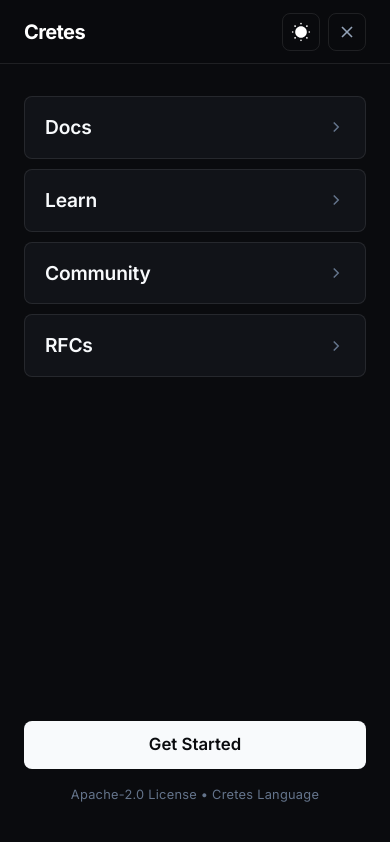
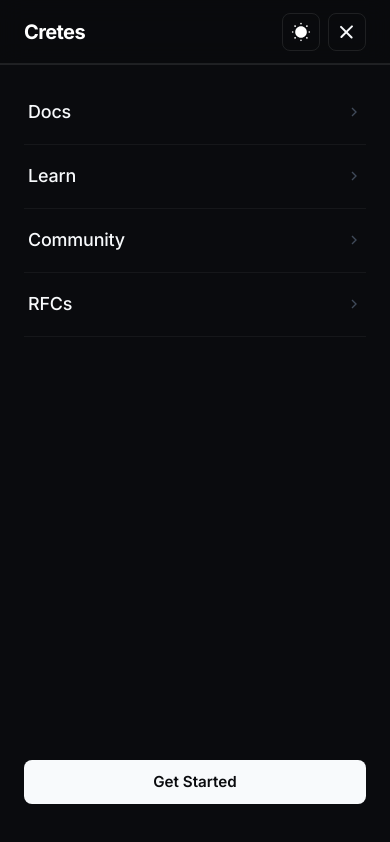
Before and after one commit to Cretes-lang/website, a website: page index.html in a window 390 px wide. Both pictures are taken after a click on the button 347 px from the left and 31 px from the top of the page. Drawn offline with Linux system fonts and the light colour scheme.

Commit message:
Refactor mobile menu to corporate minimalist style and remove footer license text

```diff
--- a/css/main.css
+++ b/css/main.css
@@ -233,109 +233,130 @@ button {
   transform: translateY(-1px);
 }
 
-/* Mobile Toggle Button */
-.mobile-btn {
+/* Minimalist Animated Corporate Hamburger Button */
+.mobile-toggle-btn {
   display: none;
+  width: 38px;
+  height: 38px;
+  border: 1px solid var(--border-color);
+  border-radius: var(--radius-md);
+  background: transparent;
+  flex-direction: column;
+  align-items: center;
+  justify-content: center;
+  gap: 5px;
+  cursor: pointer;
+  padding: 0;
+  transition: border-color var(--trans-fast), background var(--trans-fast);
+}
+
+.mobile-toggle-btn:hover {
+  border-color: var(--border-hover);
+  background: var(--bg-header-hover);
+}
+
+.mobile-toggle-btn .line {
+  display: block;
+  width: 17px;
+  height: 1.5px;
+  background-color: var(--text-primary);
+  border-radius: 2px;
+  transition: transform 0.22s cubic-bezier(0.16, 1, 0.3, 1), background-color var(--trans-fast);
+  transform-origin: center;
+}
+
+/* Morph to crisp X when menu is active */
+.mobile-toggle-btn.is-active .line-top {
+  transform: translateY(3.25px) rotate(45deg);
+}
+
+.mobile-toggle-btn.is-active .line-bottom {
+  transform: translateY(-3.25px) rotate(-45deg);
 }
 
 /* ==========================================================================
-   Full-Width Professional Mobile Menu
+   Full-Width Minimalist Corporate Mobile Menu
    ========================================================================== */
-.mobile-drawer {
+.mobile-menu-overlay {
   position: fixed;
-  inset: 0;
+  top: var(--nav-height);
+  left: 0;
+  right: 0;
+  bottom: 0;
   width: 100vw;
-  height: 100vh;
-  height: 100dvh;
+  height: calc(100vh - var(--nav-height));
+  height: calc(100dvh - var(--nav-height));
   background: var(--bg-base);
-  backdrop-filter: blur(24px);
-  -webkit-backdrop-filter: blur(24px);
-  z-index: 2000;
+  border-top: 1px solid var(--border-color);
+  z-index: 999;
+  opacity: 0;
+  visibility: hidden;
+  transform: translateY(-6px);
+  transition: opacity 0.2s cubic-bezier(0.16, 1, 0.3, 1),
+              transform 0.2s cubic-bezier(0.16, 1, 0.3, 1),
+              visibility 0.2s cubic-bezier(0.16, 1, 0.3, 1);
+  overflow-y: auto;
   display: flex;
   flex-direction: column;
-  opacity: 0;
-  visibility: hidden;
-  transform: translateY(-8px);
-  transition: opacity 0.22s cubic-bezier(0.16, 1, 0.3, 1),
-              transform 0.22s cubic-bezier(0.16, 1, 0.3, 1),
-              visibility 0.22s cubic-bezier(0.16, 1, 0.3, 1);
-  overflow-y: auto;
 }
 
-.mobile-drawer.open {
+.mobile-menu-overlay.is-open {
   opacity: 1;
   visibility: visible;
   transform: translateY(0);
 }
 
-.mobile-drawer-header {
-  height: var(--nav-height);
-  padding: 0 24px;
+.mobile-menu-inner {
+  max-width: 640px;
+  width: 100%;
+  margin: 0 auto;
+  padding: 16px 24px 40px;
+  display: flex;
+  flex-direction: column;
+  justify-content: space-between;
+  flex-grow: 1;
+}
+
+.mobile-menu-nav {
+  list-style: none;
+  width: 100%;
+}
+
+.mobile-menu-item {
+  border-bottom: 1px solid var(--border-subtle);
+}
+
+.mobile-menu-link {
   display: flex;
   align-items: center;
   justify-content: space-between;
-  border-bottom: 1px solid var(--border-color);
-  flex-shrink: 0;
-  background: var(--bg-header);
+  padding: 18px 4px;
+  font-size: 1.12rem;
+  font-weight: 500;
+  letter-spacing: -0.01em;
+  color: var(--text-primary);
+  transition: color var(--trans-fast), transform var(--trans-fast);
 }
 
-.mobile-drawer-body {
-  flex: 1;
-  display: flex;
-  flex-direction: column;
-  justify-content: space-between;
-  padding: 32px 24px 40px;
-  max-width: 600px;
-  width: 100%;
-  margin: 0 auto;
+.mobile-menu-link .link-arrow {
+  color: var(--text-muted);
+  opacity: 0.6;
+  transition: transform var(--trans-fast), color var(--trans-fast), opacity var(--trans-fast);
 }
 
-.mobile-nav-list {
-  list-style: none;
-  display: flex;
-  flex-direction: column;
-  gap: 10px;
-  width: 100%;
-}
-
-.mobile-nav-item {
-  width: 100%;
-}
-
-.mobile-nav-link {
-  display: flex;
-  align-items: center;
-  justify-content: space-between;
-  padding: 16px 20px;
-  font-size: 1.2rem;
-  font-weight: 600;
-  letter-spacing: -0.01em;
-  color: var(--text-primary);
-  border-radius: var(--radius-md);
-  border: 1px solid var(--border-color);
-  background: var(--bg-dropdown);
-  transition: all var(--trans-fast);
-}
-
-.mobile-nav-link svg {
-  color: var(--text-muted);
-  transition: transform var(--trans-fast), color var(--trans-fast);
-}
-
-.mobile-nav-link:hover,
-.mobile-nav-link:active {
-  background: var(--bg-header-hover);
-  border-color: var(--border-hover);
+.mobile-menu-link:hover,
+.mobile-menu-link:active {
   color: var(--text-brand);
 }
 
-.mobile-nav-link:hover svg,
-.mobile-nav-link:active svg {
+.mobile-menu-link:hover .link-arrow,
+.mobile-menu-link:active .link-arrow {
   transform: translateX(4px);
   color: var(--text-primary);
+  opacity: 1;
 }
 
-.mobile-drawer-footer {
+.mobile-menu-footer {
   margin-top: 40px;
   display: flex;
   flex-direction: column;
@@ -343,27 +364,26 @@ button {
   width: 100%;
 }
 
-.mobile-btn-primary {
+.mobile-menu-cta {
   width: 100%;
-  height: 48px;
-  font-size: 1.05rem;
+  height: 44px;
+  font-size: 0.95rem;
   font-weight: 600;
   border-radius: var(--radius-md);
+  display: flex;
+  align-items: center;
+  justify-content: center;
 }
 
-.mobile-footer-text {
-  text-align: center;
-  font-size: 0.8rem;
-  color: var(--text-muted);
-  letter-spacing: 0.02em;
-}
-
-/* Responsive Breakpoint */
+/* Responsive Breakpoints */
 @media (max-width: 820px) {
   .nav-menu {
     display: none;
   }
-  .mobile-btn {
+  .desktop-cta {
+    display: none;
+  }
+  .mobile-toggle-btn {
     display: flex;
   }
 }
--- a/index.html
+++ b/index.html
@@ -21,7 +21,7 @@
         <span class="brand-name">Cretes</span>
       </a>
 
-      <!-- Navigation Links: Docs | Learn | Community | RFCs -->
+      <!-- Desktop Navigation Links: Docs | Learn | Community | RFCs -->
       <nav aria-label="Main Navigation">
         <ul class="nav-menu">
           <li class="nav-item">
@@ -39,7 +39,7 @@
         </ul>
       </nav>
 
-      <!-- Right Actions: Light/Dark Mode | Get Started -->
+      <!-- Right Actions: Light/Dark Mode | Get Started | Mobile Hamburger -->
       <div class="header-actions">
         <!-- Light / Dark Mode Toggle with User's Exact SVGs -->
         <button id="theme-toggle" class="theme-toggle-btn" aria-label="Toggle light and dark theme">
@@ -47,85 +47,64 @@
         </button>
 
         <!-- Primary Action -->
-        <a href="https://github.com/Cretes-lang/cretes" target="_blank" rel="noopener noreferrer" class="btn-primary">
+        <a href="https://github.com/Cretes-lang/cretes" target="_blank" rel="noopener noreferrer" class="btn-primary desktop-cta">
           Get Started
         </a>
 
-        <!-- Mobile Menu Trigger -->
-        <button id="mobile-open" class="action-btn mobile-btn" aria-label="Open mobile menu">
-          <svg width="20" height="20" viewBox="0 0 24 24" fill="none" stroke="currentColor" stroke-width="2">
-            <line x1="4" y1="12" x2="20" y2="12"></line>
-            <line x1="4" y1="6" x2="20" y2="6"></line>
-            <line x1="4" y1="18" x2="20" y2="18"></line>
-          </svg>
+        <!-- Minimal Animated Corporate Hamburger Button -->
+        <button id="mobile-toggle" class="mobile-toggle-btn" aria-label="Toggle navigation menu" aria-expanded="false">
+          <span class="line line-top"></span>
+          <span class="line line-bottom"></span>
         </button>
       </div>
 
     </div>
   </header>
 
-  <!-- Full-Width Professional Mobile Menu -->
-  <div id="mobile-drawer" class="mobile-drawer" aria-hidden="true">
-    <div class="mobile-drawer-header">
-      <a href="/" class="brand-wrap">
-        <span class="brand-name">Cretes</span>
-      </a>
-      <div style="display: flex; align-items: center; gap: 8px;">
-        <button id="mobile-theme-toggle" class="theme-toggle-btn" aria-label="Toggle light and dark theme">
-          <!-- Injected via JavaScript -->
-        </button>
-        <button id="mobile-close" class="action-btn" aria-label="Close menu">
-          <svg width="20" height="20" viewBox="0 0 24 24" fill="none" stroke="currentColor" stroke-width="2">
-            <line x1="18" y1="6" x2="6" y2="18"></line>
-            <line x1="6" y1="6" x2="18" y2="18"></line>
-          </svg>
-        </button>
-      </div>
-    </div>
-
-    <div class="mobile-drawer-body">
-      <ul class="mobile-nav-list">
-        <li class="mobile-nav-item">
-          <a href="https://github.com/Cretes-lang/spec" class="mobile-nav-link" target="_blank" rel="noopener">
+  <!-- Full-Width Minimalist Corporate Mobile Menu -->
+  <div id="mobile-menu" class="mobile-menu-overlay" aria-hidden="true">
+    <div class="mobile-menu-inner">
+      <nav aria-label="Mobile Navigation">
+        <ul class="mobile-menu-nav">
+          <li class="mobile-menu-item">
+            <a href="https://github.com/Cretes-lang/spec" class="mobile-menu-link" target="_blank" rel="noopener">
               <span>Docs</span>
-            <svg width="18" height="18" viewBox="0 0 24 24" fill="none" stroke="currentColor" stroke-width="2">
+              <svg class="link-arrow" width="16" height="16" viewBox="0 0 24 24" fill="none" stroke="currentColor" stroke-width="2">
                 <polyline points="9 18 15 12 9 6"></polyline>
               </svg>
             </a>
           </li>
-        <li class="mobile-nav-item">
-          <a href="https://github.com/Cretes-lang/cretes/tree/main/examples" class="mobile-nav-link" target="_blank" rel="noopener">
+          <li class="mobile-menu-item">
+            <a href="https://github.com/Cretes-lang/cretes/tree/main/examples" class="mobile-menu-link" target="_blank" rel="noopener">
               <span>Learn</span>
-            <svg width="18" height="18" viewBox="0 0 24 24" fill="none" stroke="currentColor" stroke-width="2">
+              <svg class="link-arrow" width="16" height="16" viewBox="0 0 24 24" fill="none" stroke="currentColor" stroke-width="2">
                 <polyline points="9 18 15 12 9 6"></polyline>
               </svg>
             </a>
           </li>
-        <li class="mobile-nav-item">
-          <a href="https://github.com/Cretes-lang" class="mobile-nav-link" target="_blank" rel="noopener">
+          <li class="mobile-menu-item">
+            <a href="https://github.com/Cretes-lang" class="mobile-menu-link" target="_blank" rel="noopener">
               <span>Community</span>
-            <svg width="18" height="18" viewBox="0 0 24 24" fill="none" stroke="currentColor" stroke-width="2">
+              <svg class="link-arrow" width="16" height="16" viewBox="0 0 24 24" fill="none" stroke="currentColor" stroke-width="2">
                 <polyline points="9 18 15 12 9 6"></polyline>
               </svg>
             </a>
           </li>
-        <li class="mobile-nav-item">
-          <a href="https://github.com/Cretes-lang/rfcs" class="mobile-nav-link" target="_blank" rel="noopener">
+          <li class="mobile-menu-item">
+            <a href="https://github.com/Cretes-lang/rfcs" class="mobile-menu-link" target="_blank" rel="noopener">
               <span>RFCs</span>
-            <svg width="18" height="18" viewBox="0 0 24 24" fill="none" stroke="currentColor" stroke-width="2">
+              <svg class="link-arrow" width="16" height="16" viewBox="0 0 24 24" fill="none" stroke="currentColor" stroke-width="2">
                 <polyline points="9 18 15 12 9 6"></polyline>
               </svg>
             </a>
           </li>
         </ul>
+      </nav>
 
-      <div class="mobile-drawer-footer">
-        <a href="https://github.com/Cretes-lang/cretes" target="_blank" rel="noopener noreferrer" class="btn-primary mobile-btn-primary">
+      <div class="mobile-menu-footer">
+        <a href="https://github.com/Cretes-lang/cretes" target="_blank" rel="noopener noreferrer" class="btn-primary mobile-menu-cta">
           Get Started
         </a>
-        <div class="mobile-footer-text">
-          Apache-2.0 License &bull; Cretes Language
-        </div>
       </div>
     </div>
   </div>
--- a/js/main.js
+++ b/js/main.js
@@ -59,36 +59,55 @@ function applyTheme(theme) {
 }
 
 function initMobileDrawer() {
-  const openBtn = document.getElementById('mobile-open');
-  const closeBtn = document.getElementById('mobile-close');
-  const drawer = document.getElementById('mobile-drawer');
+  const toggleBtn = document.getElementById('mobile-toggle');
+  const menu = document.getElementById('mobile-menu');
 
-  if (!drawer) return;
+  if (!toggleBtn || !menu) return;
 
-  function openDrawer() {
-    drawer.classList.add('open');
-    drawer.setAttribute('aria-hidden', 'false');
+  function toggleMenu() {
+    const isOpen = menu.classList.contains('is-open');
+    if (isOpen) {
+      closeMenu();
+    } else {
+      openMenu();
+    }
+  }
+
+  function openMenu() {
+    menu.classList.add('is-open');
+    toggleBtn.classList.add('is-active');
+    toggleBtn.setAttribute('aria-expanded', 'true');
+    menu.setAttribute('aria-hidden', 'false');
     document.body.style.overflow = 'hidden';
   }
 
-  function closeDrawer() {
-    drawer.classList.remove('open');
-    drawer.setAttribute('aria-hidden', 'true');
+  function closeMenu() {
+    menu.classList.remove('is-open');
+    toggleBtn.classList.remove('is-active');
+    toggleBtn.setAttribute('aria-expanded', 'false');
+    menu.setAttribute('aria-hidden', 'true');
     document.body.style.overflow = '';
   }
 
-  if (openBtn) openBtn.addEventListener('click', openDrawer);
-  if (closeBtn) closeBtn.addEventListener('click', closeDrawer);
+  toggleBtn.addEventListener('click', toggleMenu);
 
-  // Close when clicking nav links or backdrop
-  const navLinks = drawer.querySelectorAll('.mobile-nav-link, .mobile-btn-primary');
+  // Close when clicking any nav link
+  const navLinks = menu.querySelectorAll('.mobile-menu-link, .mobile-menu-cta');
   navLinks.forEach(link => {
-    link.addEventListener('click', closeDrawer);
+    link.addEventListener('click', closeMenu);
   });
 
+  // Close on Escape key
   window.addEventListener('keydown', (e) => {
-    if (e.key === 'Escape' && drawer.classList.contains('open')) {
-      closeDrawer();
+    if (e.key === 'Escape' && menu.classList.contains('is-open')) {
+      closeMenu();
+    }
+  });
+
+  // Close if window resized above mobile breakpoint
+  window.addEventListener('resize', () => {
+    if (window.innerWidth > 820 && menu.classList.contains('is-open')) {
+      closeMenu();
     }
   });
 }
```
Lines whose indentation alone changed are shown as unchanged.
